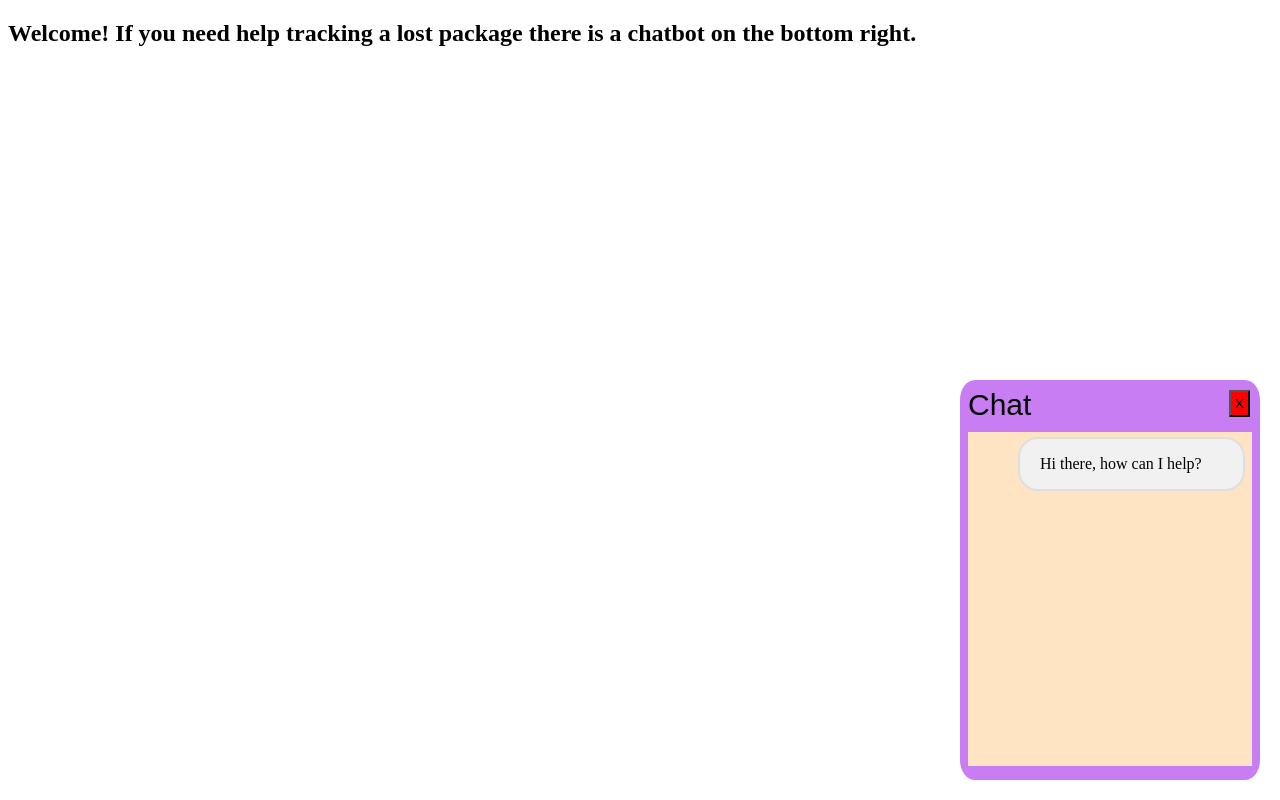
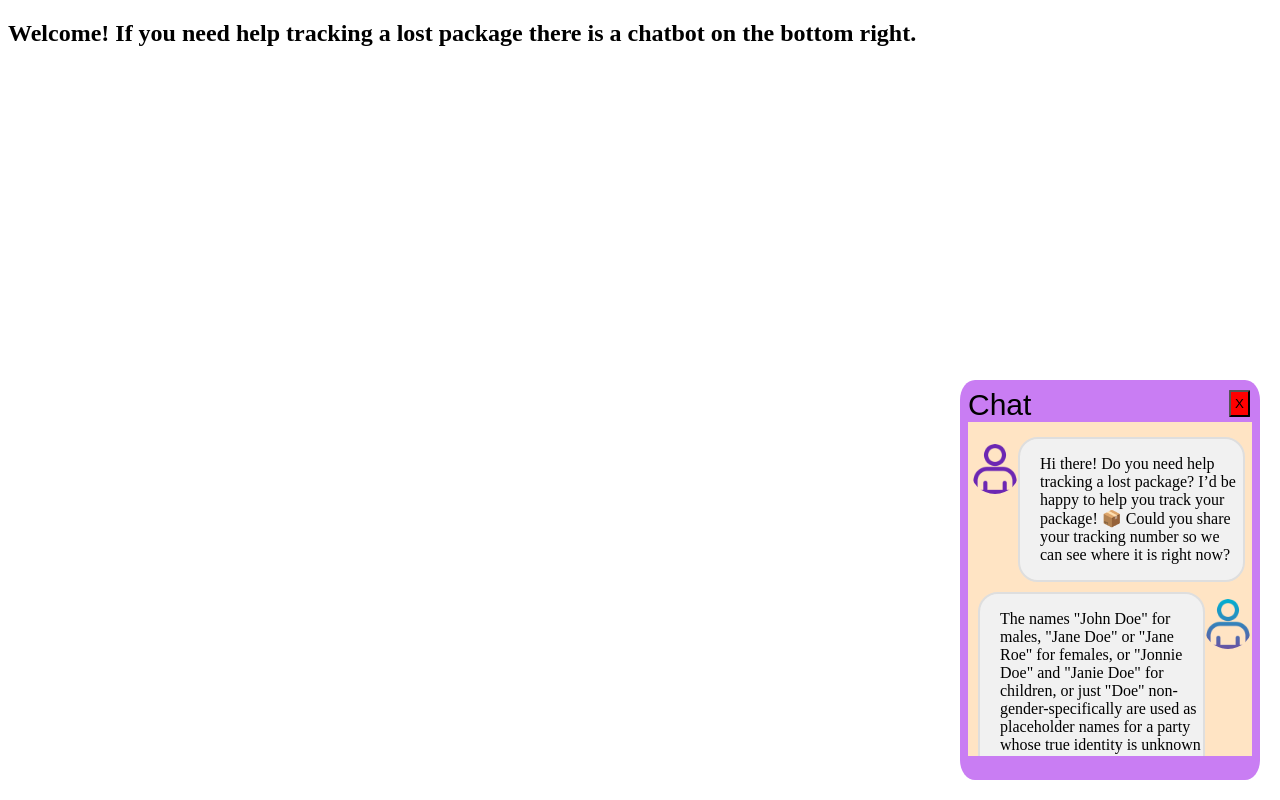
Before and after one commit to KenshinChao-ux/eGain-Take-Home-Assignment-Kenshin-Chao, a plain HTML site: page index.html in a window 1280 px wide. Both pictures are taken after a click on the button 1210 px from the left and 727 px from the top of the page. Drawn offline with Linux system fonts and the light colour scheme.

Commit message:
added close button and added ui prototype with css

```diff
--- a/css/styles.css
+++ b/css/styles.css
@@ -14,20 +14,10 @@ h1 {
   bottom: 20px;
   right: 20px;
   border-radius: 5%;
+
 }
-.msgcontainerbot {
-  position: relative;
-  top: 5px;
-  left: 50px;
-  width: 80%;
-  border: 2px solid #dedede;
-  background-color: #f1f1f1;
-  border-radius: 5px;
-  margin-left: auto;
-  padding-left: 20px;
-  margin: 10px 0;
-  border-radius: 20px;
-}
+
+
 .chat-container .header{
     color: black;
     font-family: Arial, Helvetica, sans-serif;
@@ -44,8 +34,67 @@ h1 {
     background-color: bisque;
     height: 87%;
     width: 100%;
+ overflow: auto; /* Adds scrollbars only when needed */
+}
 
+.msgcontainerbot {
+
+  position: relative;
+  top: 5px;
+  left: 50px;
+  right: 10px;
+
+  width: 80%;
+  border: 2px solid #dedede;
+  background-color: #f1f1f1;
+  border-radius: 5px;
+  padding-left: 20px;
+  margin: 10px 0;
+  border-radius: 20px;
 }
+
+
+
+/* Style images */
+.msgcontainerbot img {
+  float: left;
+  left: -50px;
+  position: absolute;
+  top: 5px;
+  max-width: 50px;
+  width: 80%;
+
+  border-radius: 50%;
+}
+
+.msgcontaineruser {
+
+  position: relative;
+  top: 5px;
+  left: 10px;
+  right: 50px;
+
+  width: 80%;
+  border: 2px solid #dedede;
+  background-color: #f1f1f1;
+  border-radius: 5px;
+  padding-left: 20px;
+  margin: 10px 0;
+  border-radius: 20px;
+}
+
+.msgcontaineruser img {
+  float: right;
+  right: -50px;
+  position: absolute;
+  top: 5px;
+  max-width: 50px;
+  width: 80%;
+
+  border-radius: 50%;
+}
+
+
 
 #close{
     position: absolute;
@@ -62,6 +111,8 @@ h1 {
   position: fixed;
   bottom: 20px;
   right: 20px;
+  border-radius: 50%;
+  overflow: hidden;
 }
 
 .image-button {
--- a/index.html
+++ b/index.html
@@ -19,7 +19,20 @@
         <header class = "header" >Chat</header>
         <div class="chat-area" id="chatarea">
             <div class ="msgcontainerbot">
-                <p> Hi there, how can I help? </p>
+                <img class ="botimg" src = "./imgs/boticon.png">
+                <p>Hi there! Do you need help tracking a lost package? I’d be happy to help you track your package! 📦 Could you share your tracking number so we can see where it is right now?
+                </p>
+            </div>
+             <div class ="msgcontaineruser">
+                <img class ="userimg" src = "./imgs/usericon.png">
+                </figure>
+                <p>The names "John Doe" for males, "Jane Doe" or "Jane Roe" for females, or "Jonnie Doe" and "Janie Doe" for children, or just "Doe" non-gender-specifically are used as placeholder names for a party whose true identity is unknown or must be withheld in a legal action, case, or discussion. The names are also used to refer to acorpse or hospital patient whose identity is unknown. This practice is widely used in the United States and Canada, but is rarely used in other.. uhhh sure buddy...
+                </p>
+            </div>
+            <div class ="msgcontainerbot">
+                <img class ="botimg" src = "./imgs/boticon.png">
+                <p>The names "John Doe" for males, "Jane Doe" or "Jane Roe" for females, or "Jonnie Doe" and "Janie Doe" for children, or just "Doe" non-gender-specifically are used as placeholder names for a party whose true identity is unknown or must be withheld in a legal action, case, or discussion. The names are also used to refer to acorpse or hospital patient whose identity is unknown. This practice is widely used in the United States and Canada, but is rarely used in other..
+                </p>
             </div>
 
         </div>
```
Also changed, not shown: imgs/usericon.png (added), 1 other file.
